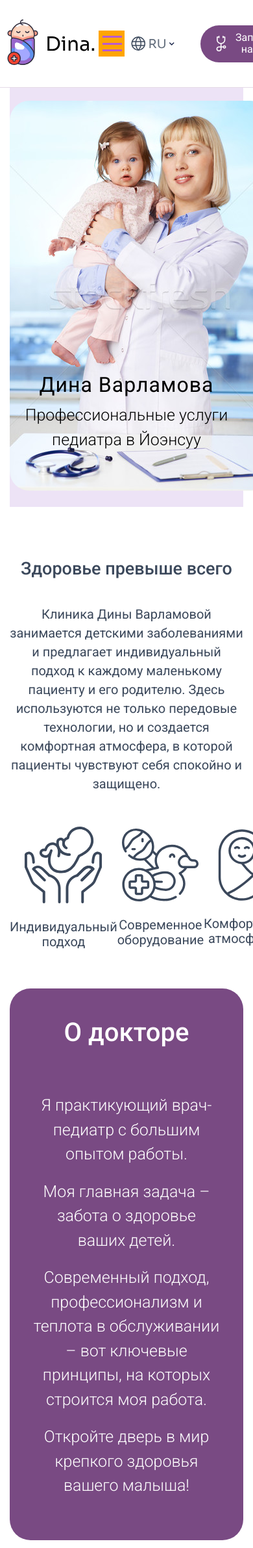
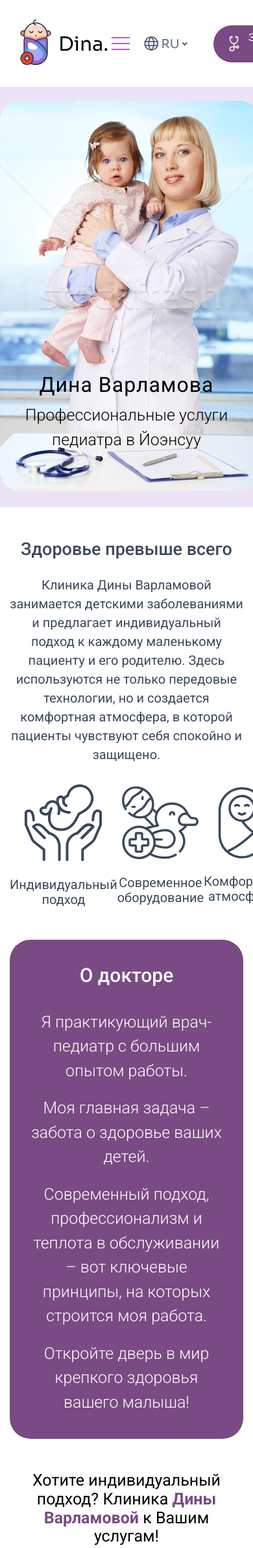
Before and after one commit to DAPDevs-Solutions/DinaDocProject, a Django app: page /ru/ in a window 390 px wide; the page is wider, and only the part inside the window is pictured. Shown: the top 2382 px of that part at 65% size. Run offline with Django 5.2, Linux system fonts and the light colour scheme; data that the repository does not hold is empty.

Commit message:
Added: - burger menu Adaptation in process

```diff
--- a/menu_pages/static/css/base.css
+++ b/menu_pages/static/css/base.css
@@ -67,7 +67,7 @@ h1, h2, h3, ul, li, p {
 
 /* HEADER. User navigation */
 .header__wrapper--logo {
-    /*z-index: 50;*/
+    z-index: 10;
 
 }
 
--- a/menu_pages/static/css/main_page.css
+++ b/menu_pages/static/css/main_page.css
@@ -108,7 +108,7 @@ h1, h2, h3, p {
 
 .about-doc-desc {
     display: flex;
-    justify-content: space-around;
+    justify-content: space-evenly;
     box-sizing: border-box;
 }
 
@@ -131,10 +131,14 @@ h1, h2, h3, p {
 .about-doc__fullinfo p {
     text-align: center;
     line-height: 1.5em;
-    margin-bottom: 20px;
     font-size: 25px;
     font-weight: 300;
     color: #FFFFFF;
+}
+
+.about-doc__fullinfo p:not(:last-child) {
+    margin-bottom: 20px;
+
 }
 
 .about-doc__photo img {
--- a/menu_pages/static/css/media/media_base.css
+++ b/menu_pages/static/css/media/media_base.css
@@ -9,11 +9,16 @@
 
 @media screen and (max-width: 1400px) {
     .header__wrapper {
-        padding-right: 15px;
+        padding-left: 20px;
+        padding-right: 20px;
     }
 
     .footer__wrapper {
         padding: 0 15px 0 15px;
+    }
+
+    .footer__wrapper {
+        padding: 10px;
     }
 }
 
@@ -75,7 +80,7 @@
     /*}*/
 
 
-    /* Panel with tabs items */
+     /*Panel with tabs items*/
     /*СТИЛЬ НА ВЕСЬ ЭКРАН, МЕНЮ СЛЕВА*/
     /*.navigation {*/
     /*    display: none;*/
@@ -92,31 +97,47 @@
     /*    background-color: white;*/
     /*    animation: burgerAnimation 0.4s;*/
     /*}*/
+
     /*СТИЛЬ ВЫЕЗЖАЮЩЕЙ СЛЕВА МЕНЮ*/
     .burger-menu {
         display: flex;
-        flex-direction: column;
-        justify-content: space-evenly;
         position: relative;
         width: 40px;
         height: 40px;
         border: none;
-        background-color: orange;
+        padding: 0;
+        background-color: #ffffff;
+        /*background-color: orange;*/
     }
 
     .burger-menu span {
-        width: 30px;
-        height: 3px;
+        position: absolute;
+        width: 70%;
+        height: 2px;
         background-color: #b85ad0;
+    }
+
+    .burger-menu span:nth-child(1) {
+        transform: translateY(10px);
+    }
+
+    .burger-menu span:nth-child(2) {
+        transform: translateY(19px);
+    }
+
+    .burger-menu span:nth-child(3) {
+        transform: translateY(28px);
     }
 
     .navigation {
         position: absolute;
         top: 0;
-        left: -320px;
-        width: 300px;
-        padding: 50px 10px 10px 10px;
-        background-color: lightblue;
+        left: -200px;
+        width: 200px;
+        padding-top: 130px;
+        background-color: #ffffff;
+        z-index: 3;
+        border-radius: 10px;
         transition: transform .5s;
     }
 
@@ -125,16 +146,19 @@
     }
 
     .menu--tabs_items {
+        padding: 0 10px 10px 20px;
         flex-direction: column;
         align-items: flex-start;
 
     }
 
     .item {
-        margin-bottom: 10px;
+
+        margin-bottom: 15px;
     }
 
     .item a {
+        font-size: 25px;
         padding: 0;
     }
 
--- a/menu_pages/static/css/media/media_main-page.css
+++ b/menu_pages/static/css/media/media_main-page.css
@@ -1,16 +1,10 @@
 @media screen and (max-width: 1000px) {
-    main {
-        padding: 0 15px 0 15px;
+    section:not(:first-child) {
+        padding: 0 15px 50px 15px;
     }
 
     .about-doc__section {
         margin-bottom: 50px;
-    }
-    .about-health__section,
-    .about-doc-desc__section,
-    .personal-approach__section,
-    .google-map__section {
-        padding: 30px 0 30px 0;
     }
 
     .about-doc {
@@ -23,7 +17,40 @@
         max-width: 400px;
     }
 
+    /*ЗДОРОВЬЯ ПРЕВЫШЕ ВСЕГО*/
+    #health-above {
+        margin-bottom: 25px;
+    }
+
+    #about-clinic {
+        margin-bottom: 30px;
+    }
+
+    /*О ДОКТОРЕ ПОДРОБНЕЕ*/
+    .about-doc__fullinfo {
+        padding: 38px 28px 38px 28px;
+        max-width: 100%;
+    }
+    .about-doc__fullinfo h2 {
+        font-size: 30px;
+        margin-bottom: 35px;
+    }
+
+    .about-doc__fullinfo p {
+    }
+
+
+    /**/
+
+
+
+
+
+
+
     .about-doc__photo {
         display: none;
     }
+
+
 }
```
Also changed, not shown: menu_pages/static/css/media/media_service-page.css (+10 -0 lines).
